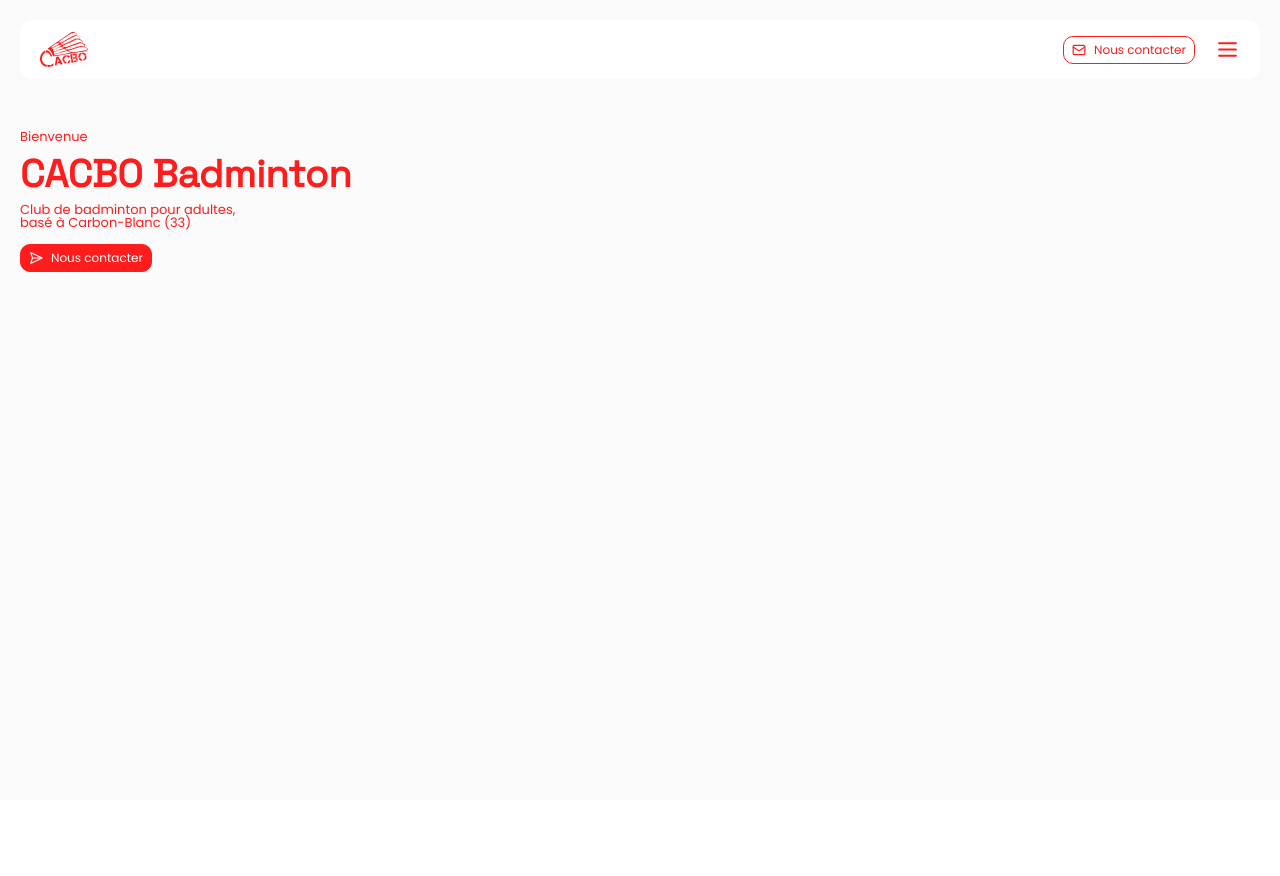
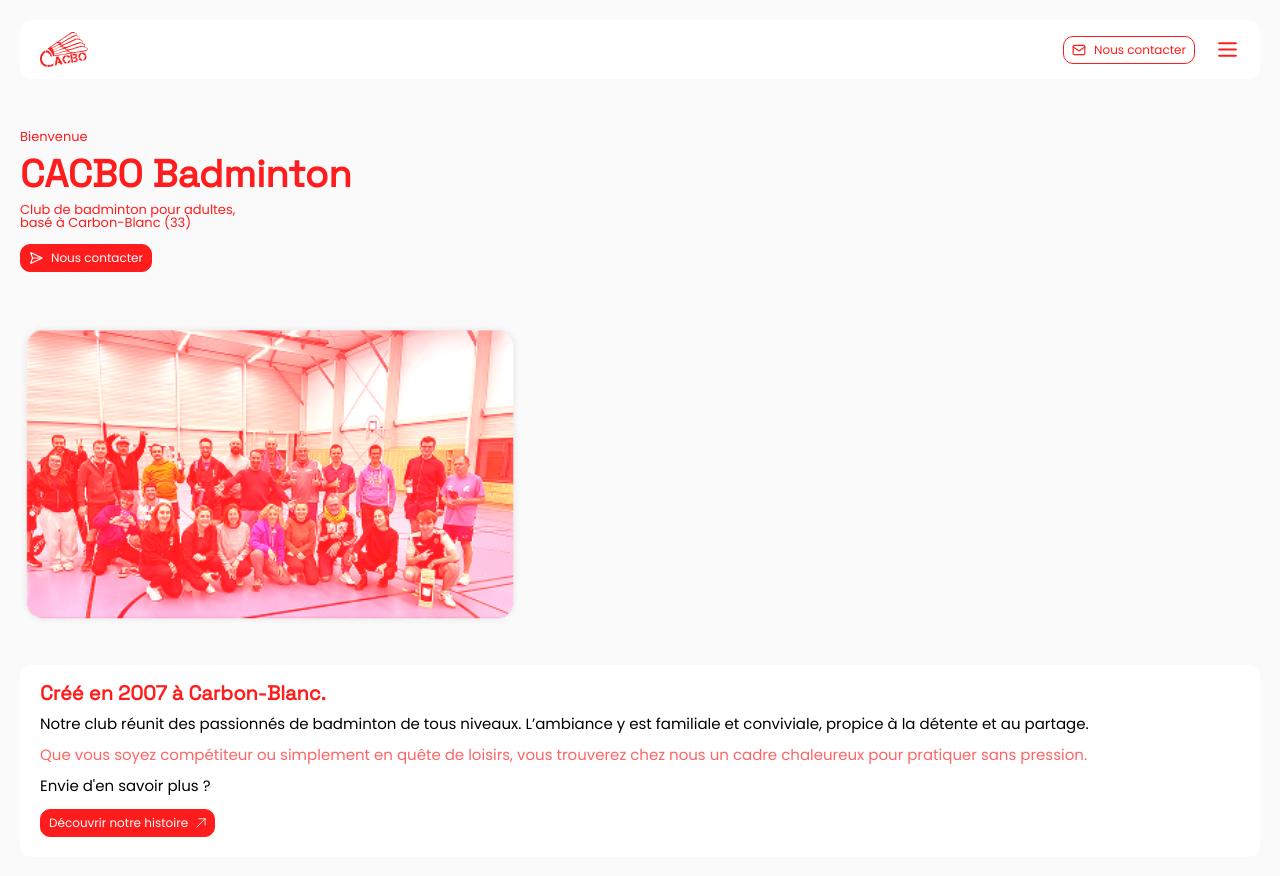
Before and after one commit to Matsuel/CACBO-Badminton, a Next.js app: page / in a window 1280 px wide. Before the commit the page ends 800 px from the top, so only its background shows below. Built offline with nearby package versions, Linux system fonts and the light colour scheme; a web font is replaced by a local one.

Commit message:
First bloc of homepage

```diff
--- a/src/app/globals.css
+++ b/src/app/globals.css
@@ -52,6 +52,7 @@ layer(base);
   --color-blackcolor: var(--blackcolor);
   --color-whitebroken: var(--white-broken);
   --color-redcolorhover: var(--redcolor-hover);
+  --color-redpale: var(--redpale);
 
   --gap-header: var(--header-gap);
   --gap-body: var(--body-gap);
@@ -79,6 +80,7 @@ layer(base);
 :root {
   --background: #FAFAFA;
   --redcolor: #FF1C1C;
+  --redpale: #FF6464;
   --redcolor-hover: rgba(255, 0, 0, 0.3);
   --blackcolor: #000000;
   --white-broken: #f8f8f8;
--- a/src/app/page.tsx
+++ b/src/app/page.tsx
@@ -1,6 +1,12 @@
 import Button from "@/components/Button";
+import Content from "@/components/Content";
 import PageLayout from "@/components/PageLayout";
 import { SendHorizontal } from "lucide-react";
+import Image from "next/image";
+import Bloc from "../components/Bloc";
+import BlocText from "@/components/BlocText";
+import BlocSubtitle from "@/components/BlocSubtitle";
+import ExternalLink from "@/assets/ExternalLink";
 
 export default function Home() {
   return (
@@ -24,6 +30,35 @@ export default function Home() {
           Nous contacter
         </Button>
       </div>
+
+      <Content>
+        <Image
+          src="/acceuil/1.png"
+          alt="Photo de groupe de badminton"
+          width={500}
+          height={300}
+        />
+
+        <Bloc title="Créé en 2007 à Carbon-Blanc. ">
+          <BlocText>
+            Notre club réunit des passionnés de badminton de tous niveaux. L’ambiance y est familiale et conviviale, propice à la détente et au partage.
+          </BlocText>
+
+          <BlocSubtitle>
+            Que vous soyez compétiteur ou simplement en quête de loisirs, vous trouverez chez nous un cadre chaleureux pour pratiquer sans pression.
+          </BlocSubtitle>
+
+          <BlocText>
+            Envie d'en savoir plus ?
+          </BlocText>
+
+          <Button href={"/histoire"} variant="inverted">
+            Découvrir notre histoire
+            <ExternalLink size={10} />
+          </Button>
+
+        </Bloc>
+      </Content>
     </PageLayout>
   );
 }
--- /dev/null
+++ b/src/assets/ExternalLink.tsx
@@ -0,0 +1,21 @@
+import React from 'react'
+
+interface IconProps extends React.SVGProps<SVGSVGElement> {
+    size?: number | string;
+    color?: string;
+}
+
+const ExternalLink = ({
+    size = 12,
+    color = "currentColor",
+    ...props
+}: IconProps) => {
+    return (
+        <svg width={size} height={size} viewBox="0 0 12 12" fill="none" xmlns="http://www.w3.org/2000/svg">
+            <path d="M1 10.9065L11 0.906525M11 0.906525L3.5 0.906525M11 0.906525V8.40652" stroke={color} strokeLinecap="round" strokeLinejoin="round" />
+        </svg>
+
+    )
+}
+
+export default ExternalLink
--- /dev/null
+++ b/src/components/Bloc.tsx
@@ -0,0 +1,24 @@
+import { cn } from '@/utils/cn'
+import React from 'react'
+
+interface BlocProps extends React.HTMLAttributes<HTMLDivElement> {
+    title: string;
+}
+
+const Bloc = ({
+    className,
+    children,
+    title,
+    ...props
+}: BlocProps) => {
+    return (
+        <div className={cn("w-full h-auto flex flex-col items-start justify-start p-5 gap-content bg-white rounded-xl", className)} {...props}>
+            <h3 className="font-Space-Grotesk text-xl text-redcolor leading-4 font-semibold">
+                {title}
+            </h3>
+            {children}
+        </div>
+    )
+}
+
+export default Bloc
--- /dev/null
+++ b/src/components/BlocSubtitle.tsx
@@ -0,0 +1,20 @@
+import { cn } from '@/utils/cn'
+import React from 'react'
+
+interface BlocSubtitleProps extends React.HTMLAttributes<HTMLDivElement> {
+    // Define any additional props if needed
+}
+
+const BlocSubtitle = ({
+    className,
+    children,
+    ...props
+}: BlocSubtitleProps) => {
+    return (
+        <h4 className={cn("font-Poppins text-[15px] leading-4 font-medium text-redpale", className)} {...props}>
+            {children}
+        </h4>
+    )
+}
+
+export default BlocSubtitle
--- /dev/null
+++ b/src/components/BlocText.tsx
@@ -0,0 +1,20 @@
+import { cn } from '@/utils/cn'
+import React from 'react'
+
+interface BlocTextProps extends React.HTMLAttributes<HTMLDivElement> {
+    // Define any additional props if needed
+}
+
+const BlocText = ({
+    className,
+    children,
+    ...props
+}: BlocTextProps) => {
+    return (
+        <p className={cn("text-black font-Poppins font-light text-[15px] leading-4", className)} {...props}>
+            {children}
+        </p>
+    )
+}
+
+export default BlocText
--- /dev/null
+++ b/src/components/Content.tsx
@@ -0,0 +1,19 @@
+import { cn } from '@/utils/cn'
+import React from 'react'
+
+interface ContentProps extends React.HTMLAttributes<HTMLDivElement> {
+}
+
+const Content = ({
+    className,
+    children,
+    ...props
+}: ContentProps) => {
+    return (
+        <div className={cn("w-full h-auto flex flex-col items-start justify-center gap-body", className)} {...props}>
+            {children}
+        </div>
+    )
+}
+
+export default Content
```
Also changed, not shown: public/acceuil/1.png (added).
